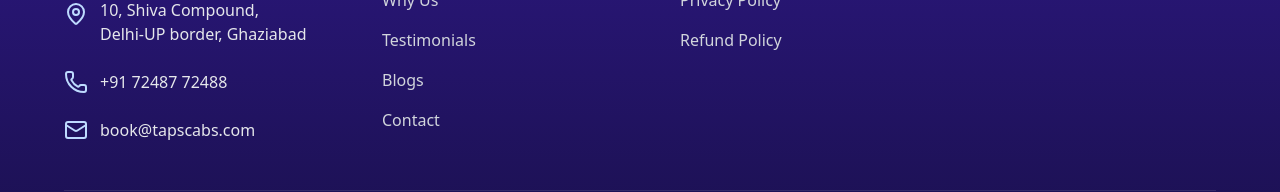
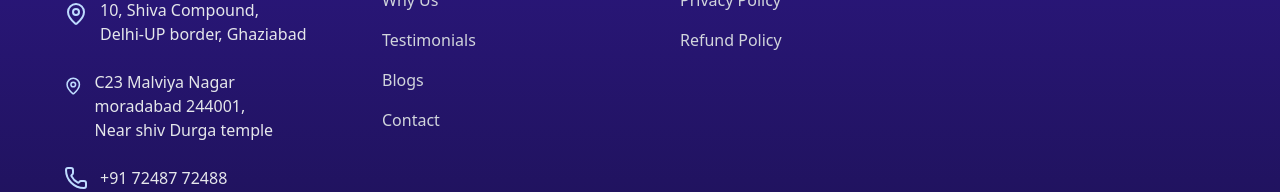
Before and after one commit to Taps-Cabs/TapCabs, a Next.js app: page / in a window 1280 px wide. Shown: the part 3320-3512 px from the top of the page. Built offline with nearby package versions, Linux system fonts and the light colour scheme; no server answers; the database is empty.

Commit message:
Update Footer.jsx

```diff
--- a/src/components/main/Footer.jsx
+++ b/src/components/main/Footer.jsx
@@ -25,6 +25,14 @@
                             <div className="text-gray-200 group-hover:text-white transition-colors">
                                 <p>10, Shiva Compound,</p>
                                 <p>Delhi-UP border, Ghaziabad</p>
+                            </div>
+                        </div>
+
+                              <div className="flex items-start space-x-3 group">
+                            <MapPin className="mt-1 text-blue-200 group-hover:text-white transition-colors" />
+                            <div className="text-gray-200 group-hover:text-white transition-colors">
+                                <p>C23 Malviya Nagar moradabad 244001,</p>
+                                <p>Near shiv Durga temple</p>
                             </div>
                         </div>
                         <div className="flex items-center space-x-3 group">
```
